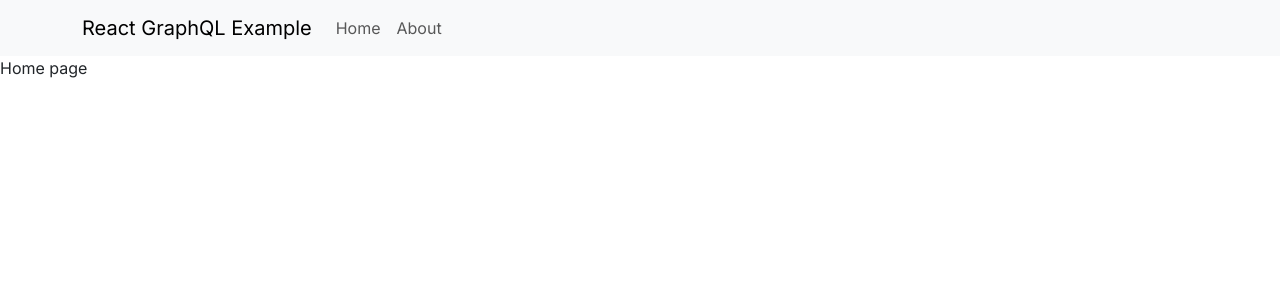
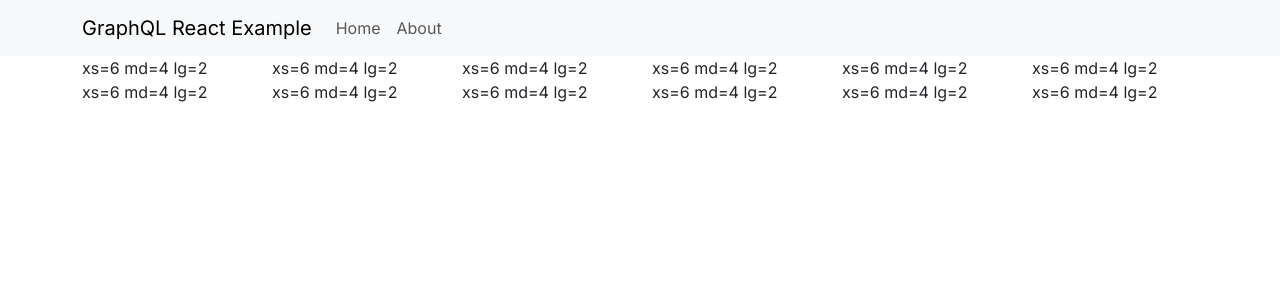
Before and after one commit to howtomakeaturn/graphql-react-example, a Next.js app: page / in a window 1280 px wide. Shown: the top 300 px of the page. Built offline with nearby package versions, Linux system fonts and the light colour scheme.

Commit message:
use bootstrap layout

```diff
--- a/app/layout.js
+++ b/app/layout.js
@@ -7,8 +7,8 @@ import 'bootstrap/dist/css/bootstrap.min.css';
 const inter = Inter({ subsets: ['latin'] })
 
 export const metadata = {
-  title: 'Create Next App',
-  description: 'Generated by create next app',
+  title: 'GraphQL React Example',
+  description: 'GraphQL React Example. Generated by create next app',
 }
 
 export default function RootLayout({ children }) {
--- a/app/navbar.js
+++ b/app/navbar.js
@@ -10,7 +10,7 @@ function Component() {
   return (
     <Navbar expand="lg" className="bg-body-tertiary">
       <Container>
-        <Navbar.Brand as={Link} href="/">React GraphQL Example</Navbar.Brand>
+        <Navbar.Brand as={Link} href="/">GraphQL React Example</Navbar.Brand>
         <Navbar.Toggle aria-controls="basic-navbar-nav" />
         <Navbar.Collapse id="basic-navbar-nav">
           <Nav className="me-auto">
--- a/app/page.js
+++ b/app/page.js
@@ -1,12 +1,22 @@
-import Image from 'next/image'
-import styles from './page.module.css'
+// import Image from 'next/image'
+// import styles from './page.module.css'
+import Container from 'react-bootstrap/Container';
+import Row from 'react-bootstrap/Row';
+import Col from 'react-bootstrap/Col';
 
 export default function Page() {
   return (
     <main>
-      <div>
-        <p>Home page</p>
-      </div>
+      <Container>
+        {/* Stack the columns on mobile by making one full-width and the other half-width */}
+        <Row>
+          {[...Array(12)].map((x, i) =>
+            <Col key={i} xs={6} md={4} lg={2}>
+              xs=6 md=4 lg=2
+            </Col>
+          )}
+        </Row>
+      </Container>
     </main>
     // <main className={styles.main}>
     //   <div className={styles.description}>
```
Also changed, not shown: app/about/page.js (+16 -3 lines).
